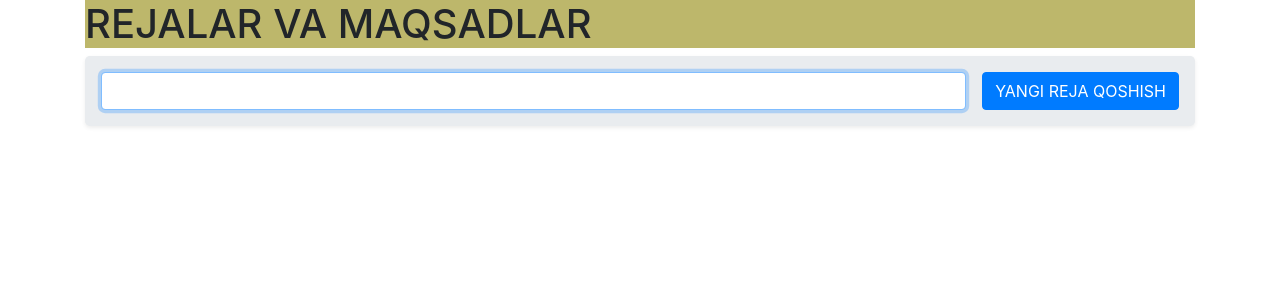
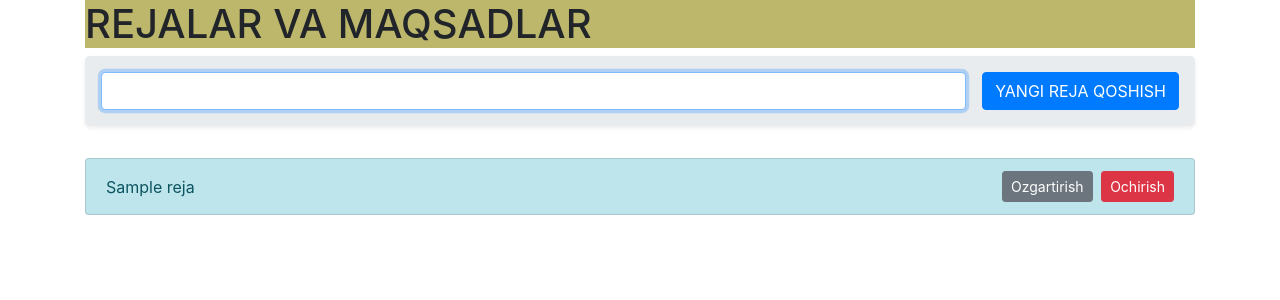
Before and after one commit to fkhaaan/reja, a Node server app: template views/reja.ejs in a window 1280 px wide. Shown: the top 300 px of the page. Run offline with Node 20, Linux system fonts and the light colour scheme; the template is opened without the code that fills it: most values are stand-ins (such as "Sample title", 1, 10 or a date in 2020); some libraries are stand-ins or nearby versions.

Commit message:
feat: CRUD operatsiyasi va TaskB

```diff
--- a/app.js
+++ b/app.js
@@ -1,15 +1,14 @@
- console.log('Web serverni boshlash');
+console.log("Web serverni boshlash");
 const express = require("express");
 const app = express();
 
 // MOngodb chaqirish
-const db =require("./server").db();
-
+const db = require("./server").db();
 
 // 1 Kirish co d e
 app.use(express.static("public"));
 app.use(express.json());
- app.use(express.urlencoded({extended: true}));
+app.use(express.urlencoded({ extended: true }));
 
 // 2 Session c  ode
 
@@ -18,17 +17,31 @@ app.set("views", "views");
 app.set("view engine", "ejs");
 
 // 4 Routing code
+
+app.get("/", function (req, res) {
+  console.log("user entered /");
+  db.collection("plans")
+    .find()
+    .toArray((err, data) => {
+      if (err) {
+        console.log(err);
+        res.end("something went wrong");
+      } else {
+
+        res.render("reja", { items: data });
+      }
+    });
+});
 app.post("/create-item", (req, res) => {
-   //console.log(req.body);
-   //res.json({test: "success"})
+  console.log("user entered /create-item");
+  let new_reja = req.body.reja;
+
+  db.collection("plans").insertOne({ reja: new_reja }, (err, data) => {
+    if (err) console.log("Error:", err);
+    else {
+      res.end("/");
+    }
+  });
 });
 
- app.get('/author', (req, res) => {
-  res.render("author", {user: user});
- });
- app.get("/", function (req, res) {
-     res.render("reja");
- });
-
-
 module.exports = app;
--- a/package.json
+++ b/package.json
@@ -13,6 +13,7 @@
     "test": "echo \"Error: no test specified\" && exit 1"
   },
   "dependencies": {
+    "18": "^0.0.0",
     "ejs": "^3.1.6",
     "express": "^4.17.3",
     "mongodb": "^3.2.6",
--- a/server.js
+++ b/server.js
@@ -2,16 +2,17 @@
 
  const mongodb = require("mongodb");
 let db;
- const connectionString = "mongodb+srv://fkhaaan:z4q1M1L3otxX1VHp@cluster0.bm2hpyn.mongodb.net/Reja?appName=Cluster0"
+ const connectionString = "mongodb+srv://fkhaaan:z4q1M1L3otxX1VHp@cluster0.bm2hpyn.mongodb.net/Reja"
 
  mongodb.connect(connectionString, {
     useNewUrlParser: true,
     useUnifiedTopology: true,
-}, (err, client) => {
+},
+(err, client) => {
    if(err) console.log("ERROR on connection mongodb");
    else {
     console.log("Mongodb connected successfully");
-    module.exports = client;
+   module.exports = client;
     const app = require("./app");
      const server = http.createServer(app);
  let PORT = 3000;
--- a/views/reja.ejs
+++ b/views/reja.ejs
@@ -18,7 +18,7 @@ crossorigin="anonymous"
                 <div class="d-flex align-items: center">
                     <input
                     id="create-field"
-                    name="item"
+                    name="reja"
                     autofocus
                     autocomplete="off"
                     class="form-control mr-3"
@@ -33,5 +33,22 @@ crossorigin="anonymous"
             </form>
         </div>
 
+         <ul id="item-list" class="list-group pb-5">
+            <% items.map(function(item) { %>
+                <li
+            class="list-group-item list-group-item-info d-flex align-items-center justify-content-between"
+            >
+                <span class="item-text"><%=item.reja%></span>
+                <div>
+                    <button data id="<%=item._id%>" class="edit-me btn btn-secondary btn-sm mr-1">
+                        Ozgartirish
+                    </button>
+                    <button data id="<%=item._id%>" class="delete-me btn btn-danger btn-sm">Ochirish</button>
+                </div>
+            </li>
+            <% })%>
+
+
+         </ul>
  </body>
  </html>
```
Also changed, not shown: train.js (+9 -1 lines), 1 other file. Lines whose indentation alone changed are shown as unchanged.
